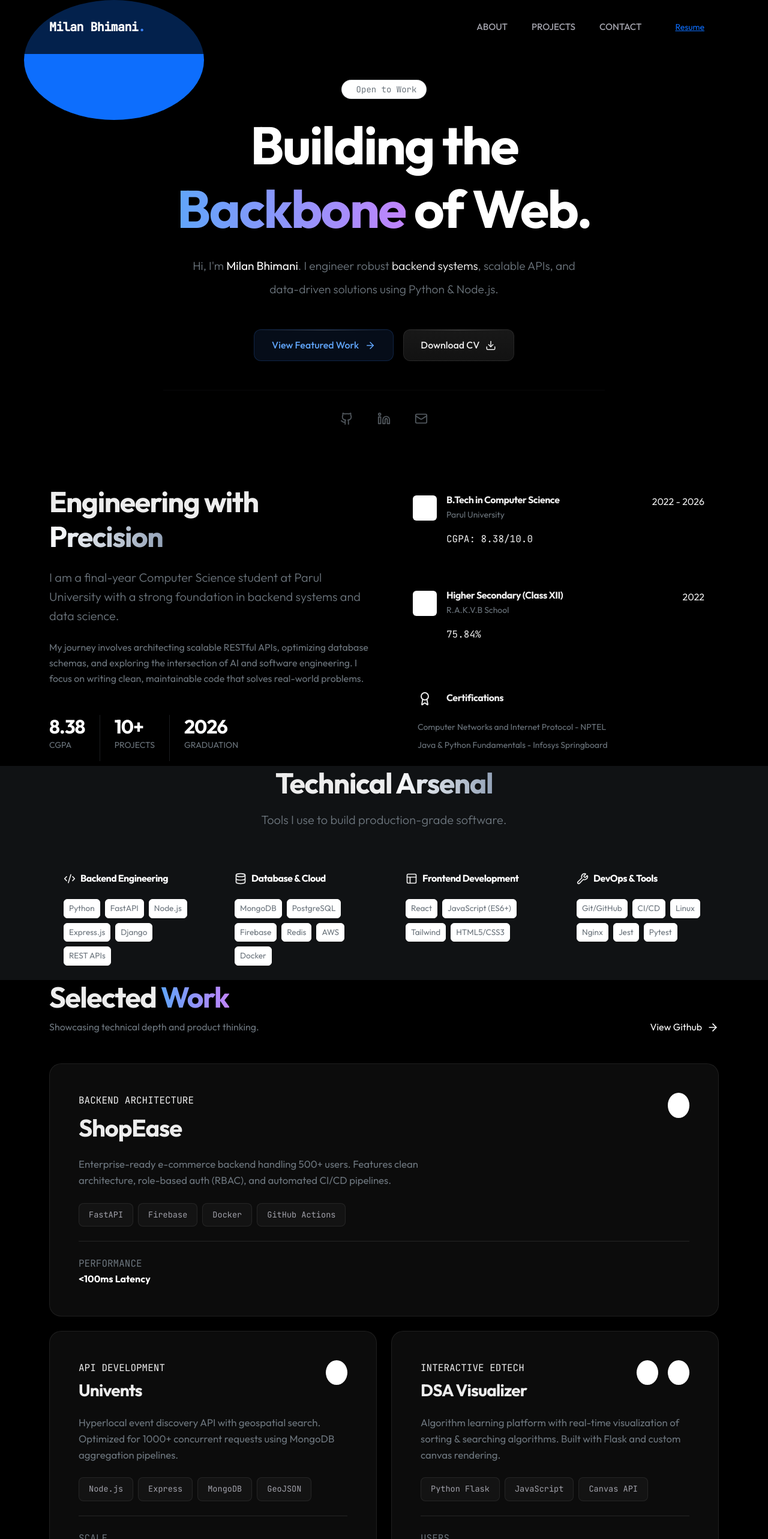
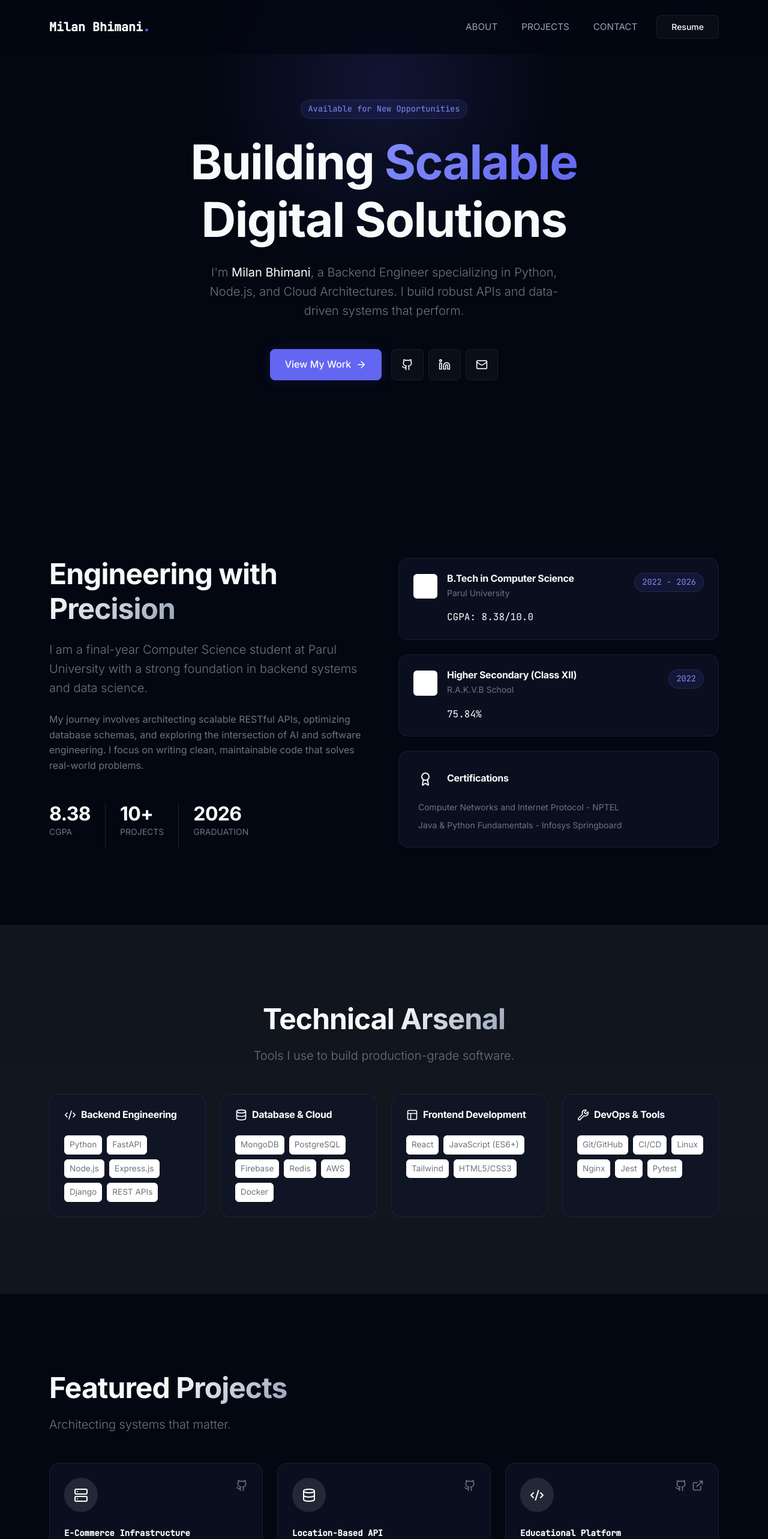
Before and after one commit to Milan-Bhimani/Portfolio, a React (Vite) app: page / in a window 1280 px wide. Shown: the top 2566 px of the page at 60% size. Built offline with nearby package versions, Linux system fonts and the light colour scheme.

Commit message:
applied some ui chagnes

```diff
--- a/src/components/Hero.jsx
+++ b/src/components/Hero.jsx
@@ -1,69 +1,51 @@
 import React from 'react';
 import { Container, Row, Col } from 'react-bootstrap';
 import { motion } from 'framer-motion';
-import { ArrowRight, Github, Linkedin, Mail, Download } from 'lucide-react';
+import { ArrowRight, Github, Linkedin, Mail } from 'lucide-react';
 
 const Hero = () => {
   return (
-    <section className="min-vh-100 d-flex align-items-center position-relative overflow-hidden pt-5">
-      {/* Dynamic Background Elements */}
-      <div className="position-absolute top-0 start-50 translate-middle-x w-100 h-100" style={{ maxWidth: '1200px', pointerEvents: 'none' }}>
-        <div className="position-absolute top-20 start-10 w-25 h-25 bg-primary opacity-10 blur-3xl rounded-circle animate-float" />
-        <div className="position-absolute bottom-20 end-10 w-25 h-25 bg-purple opacity-10 blur-3xl rounded-circle animate-float delay-1" />
-      </div>
+    <section className="min-vh-100 d-flex align-items-center position-relative overflow-hidden">
+      {/* Background Ambient Glow */}
+      <div className="bg-glow-top" />
 
       <Container className="position-relative z-1">
         <Row className="align-items-center">
           <Col lg={8} className="mx-auto text-center">
+            <motion.div
+              initial={{ opacity: 0, y: 20 }}
+              animate={{ opacity: 1, y: 0 }}
+              transition={{ duration: 0.6 }}
+            >
+              <span className="badge-modern mb-4 d-inline-block">
+                Available for New Opportunities
+              </span>
 
-            <motion.div
-              initial={{ opacity: 0, y: 30 }}
-              animate={{ opacity: 1, y: 0 }}
-              transition={{ duration: 0.8, ease: [0.16, 1, 0.3, 1] }}
-            >
-              <div className="d-inline-flex align-items-center gap-2 px-3 py-1 rounded-pill border border-secondary border-opacity-25 bg-white bg-opacity-5 mb-4">
-                <span className="w-2 h-2 rounded-circle bg-success"></span>
-                <span className="small font-mono text-secondary">Open to Work</span>
-              </div>
-
-              <h1 className="display-1 fw-bold mb-4 tracking-tight text-white" style={{ fontSize: 'clamp(3.5rem, 8vw, 5.5rem)' }}>
-                Building the <br />
-                <span className="text-gradient-accent">Backbone</span> of Web.
+              <h1 className="display-1 fw-bold mb-4 tracking-tight">
+                Building <span className="text-accent-gradient">Scalable</span> <br />
+                Digital Solutions
               </h1>
 
-              <p className="lead text-secondary mb-5 mx-auto lh-lg" style={{ maxWidth: '650px', fontSize: '1.2rem' }}>
-                Hi, I'm <strong className="text-white">Milan Bhimani</strong>.
-                I engineer robust <span className="text-white">backend systems</span>,
-                scalable APIs, and data-driven solutions using Python & Node.js.
+              <p className="lead text-secondary mb-5 mx-auto" style={{ maxWidth: '600px' }}>
+                I'm <strong className="text-white">Milan Bhimani</strong>, a Backend Engineer specializing in Python, Node.js, and Cloud Architectures. I build robust APIs and data-driven systems that perform.
               </p>
 
-              <div className="d-flex flex-wrap justify-content-center gap-3">
+              <div className="d-flex justify-content-center gap-3">
                 <motion.a
                   href="#projects"
-                  className="btn-premium btn-glow text-decoration-none"
-                  whileHover={{ scale: 1.02 }}
-                  whileTap={{ scale: 0.98 }}
+                  className="btn-modern btn-primary-glow"
+                  whileHover={{ scale: 1.05 }}
+                  whileTap={{ scale: 0.95 }}
                 >
-                  View Featured Work <ArrowRight size={18} />
+                  View My Work <ArrowRight size={18} />
                 </motion.a>
 
-                <motion.a
-                  href="/resume/Milan_Resume.pdf"
-                  target="_blank"
-                  className="btn-premium text-decoration-none"
-                  whileHover={{ scale: 1.02 }}
-                  whileTap={{ scale: 0.98 }}
-                >
-                  Download CV <Download size={18} />
-                </motion.a>
+                <div className="d-flex gap-2">
+                  <SocialLink href="https://github.com/Milan-Bhimani" icon={<Github size={20} />} />
+                  <SocialLink href="https://linkedin.com/in/bhimani-milan-h" icon={<Linkedin size={20} />} />
+                  <SocialLink href="mailto:milanhbhimani@gmail.com" icon={<Mail size={20} />} />
+                </div>
               </div>
-
-              <div className="mt-5 pt-4 border-top border-secondary border-opacity-10 d-flex justify-content-center gap-4 opacity-75">
-                <SocialLink href="https://github.com/Milan-Bhimani" icon={<Github size={22} />} />
-                <SocialLink href="https://linkedin.com/in/bhimani-milan-h" icon={<Linkedin size={22} />} />
-                <SocialLink href="mailto:milanhbhimani@gmail.com" icon={<Mail size={22} />} />
-              </div>
-
             </motion.div>
           </Col>
         </Row>
@@ -73,15 +55,15 @@ const Hero = () => {
 };
 
 const SocialLink = ({ href, icon }) => (
-  <a
+  <motion.a
     href={href}
     target="_blank"
     rel="noopener noreferrer"
-    className="text-secondary hover-text-white transition-colors p-2"
-    style={{ transition: 'color 0.2s' }}
+    className="btn-modern px-3"
+    whileHover={{ y: -3, color: 'white', borderColor: 'rgba(255,255,255,0.2)' }}
   >
     {icon}
-  </a>
+  </motion.a>
 );
 
 export default Hero;
--- a/src/components/Layout.jsx
+++ b/src/components/Layout.jsx
@@ -27,7 +27,7 @@ const Layout = ({ children }) => {
         }}
       >
         <Container>
-          <Navbar.Brand href="#" className="fw-bold font-mono text-white tracking-tight">
+          <Navbar.Brand href="#" className="fw-bold font-mono text-white">
             Milan Bhimani<span style={{ color: 'var(--accent-primary)' }}>.</span>
           </Navbar.Brand>
 
--- a/src/components/Projects.jsx
+++ b/src/components/Projects.jsx
@@ -1,64 +1,59 @@
 import React from 'react';
 import { Container, Row, Col } from 'react-bootstrap';
 import { motion } from 'framer-motion';
-import { Github, ExternalLink, Server, Database, Code2, ArrowUpRight } from 'lucide-react';
+import { ExternalLink, Github, Database, Server, Code2 } from 'lucide-react';
 
 const Projects = () => {
   const projects = [
     {
       title: "ShopEase",
-      category: "Backend Architecture",
-      description: "Enterprise-ready e-commerce backend handling 500+ users. Features clean architecture, role-based auth (RBAC), and automated CI/CD pipelines.",
-      stack: ["FastAPI", "Firebase", "Docker", "GitHub Actions"],
-      stats: { label: "Performance", value: "<100ms Latency" },
-      links: {
-        github: "https://github.com/Milan-Bhimani/ShopEase",
-        live: "#"
-      },
-      featured: true
+      category: "E-Commerce Infrastructure",
+      description: "A high-performance backend platform featuring clean architecture, achieving 99.9% uptime and sub-100ms response times.",
+      tech: ["FastAPI", "Firebase", "Docker", "Redis"],
+      stats: ["99.9% Uptime", "<100ms Latency"],
+      githubLink: "https://github.com/Milan-Bhimani/ShopEase",
+      liveLink: "#",
+      icon: <Server size={24} className="text-white" />
     },
     {
       title: "Univents",
-      category: "API Development",
-      description: "Hyperlocal event discovery API with geospatial search. Optimized for 1000+ concurrent requests using MongoDB aggregation pipelines.",
-      stack: ["Node.js", "Express", "MongoDB", "GeoJSON"],
-      stats: { label: "Scale", value: "1k+ RPS" },
-      links: {
-        github: "https://github.com/Milan-Bhimani/Univents",
-        live: "#"
-      },
-      featured: false
+      category: "Location-Based API",
+      description: "Hyperlocal event discovery API handling 1k+ concurrent requests. Features geospatial indexing and advanced aggregation pipelines.",
+      tech: ["Node.js", "MongoDB", "Express", "GeoJSON"],
+      stats: ["1k+ RPS", "85% Coverage"],
+      githubLink: "https://github.com/Milan-Bhimani/Univents",
+      liveLink: "#",
+      icon: <Database size={24} className="text-white" />
     },
     {
       title: "DSA Visualizer",
-      category: "Interactive EdTech",
-      description: "Algorithm learning platform with real-time visualization of sorting & searching algorithms. Built with Flask and custom canvas rendering.",
-      stack: ["Python Flask", "JavaScript", "Canvas API"],
-      stats: { label: "Users", value: "500+ Students" },
-      links: {
-        github: "https://github.com/Milan-Bhimani/DSA-Visualizer",
-        live: "https://dsa-visualizer-git-main-milans-projects-22ba0caf.vercel.app/"
-      },
-      featured: false
+      category: "Educational Platform",
+      description: "Interactive algorithm learning platform visualizing sorting & searching algorithms with real-time execution control.",
+      tech: ["Flask", "JavaScript", "Canvas API"],
+      stats: ["500+ Students", "Interactive UI"],
+      githubLink: "https://github.com/Milan-Bhimani/DSA-Visualizer",
+      liveLink: "https://dsa-visualizer-git-main-milans-projects-22ba0caf.vercel.app/",
+      icon: <Code2 size={24} className="text-white" />
     }
   ];
 
   return (
     <section id="projects" className="section-padding position-relative">
       <Container>
-        <div className="d-flex flex-column flex-md-row justify-content-between align-items-end mb-5">
-          <div>
-            <h2 className="display-5 fw-bold mb-2">Selected <span className="text-gradient-accent">Work</span></h2>
-            <p className="text-secondary mb-0">Showcasing technical depth and product thinking.</p>
-          </div>
-          <a href="https://github.com/Milan-Bhimani" target="_blank" className="btn-link text-decoration-none text-white d-flex align-items-center gap-2 mt-3 mt-md-0 group">
-            View Github <ArrowRight size={18} className="transition-transform group-hover-translate-x" />
-          </a>
+        <div className="mb-5">
+          <motion.div
+            initial={{ opacity: 0, y: 20 }}
+            whileInView={{ opacity: 1, y: 0 }}
+            viewport={{ once: true }}
+          >
+            <h2 className="display-5 fw-bold mb-3">Featured <span className="text-gradient">Projects</span></h2>
+            <p className="text-secondary lead">Architecting systems that matter.</p>
+          </motion.div>
         </div>
 
         <Row className="g-4">
           {projects.map((project, index) => (
-            <Col lg={project.featured ? 12 : 6} key={index}>
+            <Col lg={4} md={6} key={index}>
               <ProjectCard project={project} index={index} />
             </Col>
           ))}
@@ -76,64 +71,53 @@ const ProjectCard = ({ project, index }) => (
     transition={{ delay: index * 0.1 }}
     className="h-100"
   >
-    <div className="glass-panel p-4 p-md-5 h-100 d-flex flex-column position-relative overflow-hidden group">
+    <div className="glass-card p-4 h-100 d-flex flex-column position-relative overflow-hidden group">
+      {/* Hover Gradient Effect */}
+      <div className="position-absolute top-0 start-0 w-100 h-100 bg-gradient-to-br from-indigo-500/10 to-transparent opacity-0 group-hover:opacity-100 transition-opacity duration-500" />
 
-      <div className="d-flex justify-content-between align-items-start mb-4">
-        <div>
-          <span className="font-mono text-xs text-accent-primary tracking-wider text-uppercase mb-2 d-block">
-            {project.category}
-          </span>
-          <h3 className={`fw-bold mb-0 ${project.featured ? 'display-6' : 'h3'}`}>
-            {project.title}
-          </h3>
+      <div className="d-flex justify-content-between align-items-start mb-4 position-relative z-1">
+        <div className="p-3 rounded-circle bg-white bg-opacity-10 backdrop-blur-sm">
+          {project.icon}
         </div>
-
-        <div className="d-flex gap-3">
-          <a href={project.links.github} className="p-2 rounded-circle bg-white bg-opacity-5 hover-bg-opacity-10 text-white transition-colors" title="View Code">
+        <div className="d-flex gap-2">
+          <a href={project.githubLink} className="text-secondary hover-text-white transition-colors">
             <Github size={20} />
           </a>
-          {project.links.live !== "#" && (
-            <a href={project.links.live} className="p-2 rounded-circle bg-white bg-opacity-5 hover-bg-opacity-10 text-white transition-colors" title="Live Demo">
+          {project.liveLink !== "#" && (
+            <a href={project.liveLink} className="text-secondary hover-text-white transition-colors">
               <ExternalLink size={20} />
             </a>
           )}
         </div>
       </div>
 
-      <p className="text-secondary mb-4" style={{ maxWidth: '600px', fontSize: '1.05rem' }}>
-        {project.description}
-      </p>
+      <div className="mb-4 position-relative z-1 flex-grow-1">
+        <span className="text-accent-primary font-mono small fw-bold mb-2 d-block">
+          {project.category}
+        </span>
+        <h3 className="h4 fw-bold mb-3">{project.title}</h3>
+        <p className="text-secondary small mb-4">
+          {project.description}
+        </p>
 
-      <div className="mt-auto">
         <div className="d-flex flex-wrap gap-2 mb-4">
-          {project.stack.map((tech, i) => (
-            <span key={i} className="skill-tag">
-              {tech}
+          {project.tech.map((t, i) => (
+            <span key={i} className="badge-modern text-xs">
+              {t}
             </span>
           ))}
         </div>
-
-        <div className="pt-4 border-top border-white border-opacity-10 d-flex align-items-center gap-3">
-          <div className="d-flex flex-column">
-            <span className="text-xs text-secondary font-mono text-uppercase">{project.stats.label}</span>
-            <span className="text-white fw-bold">{project.stats.value}</span>
-          </div>
-        </div>
       </div>
 
+      <div className="d-flex gap-3 pt-3 border-top border-white border-opacity-10 position-relative z-1">
+        {project.stats.map((stat, i) => (
+          <div key={i}>
+            <p className="font-mono text-xs text-secondary mb-0">{stat}</p>
+          </div>
+        ))}
+      </div>
     </div>
   </motion.div>
 );
 
-// Helper for hover arrow effect in the header link
-const ArrowRight = ({ className }) => (
-  <svg
-    width="20" height="20" viewBox="0 0 24 24" fill="none" stroke="currentColor" strokeWidth="2" strokeLinecap="round" strokeLinejoin="round"
-    className={className}
-  >
-    <path d="M5 12h14" />
-    <path d="m12 5 7 7-7 7" />
-  </svg>
-);
-
 export default Projects;
--- a/src/index.css
+++ b/src/index.css
@@ -1,28 +1,27 @@
-@import url('https://fonts.googleapis.com/css2?family=Outfit:wght@300;400;500;600;700;800&family=JetBrains+Mono:wght@400;500&display=swap');
+@import url('https://fonts.googleapis.com/css2?family=Inter:wght@300;400;500;600;700;800&family=JetBrains+Mono:wght@400;500&display=swap');
 
 :root {
-  /* Ultra-Modern Dark Theme */
-  --bg-deep: #000000;
-  --bg-surface: #0a0a0a;
-  --bg-card: rgba(20, 20, 20, 0.6);
+  /* Modern Tech Palette */
+  --bg-primary: #030712;   /* Deepest Blue/Black */
+  --bg-secondary: #0f172a; /* Slate 900 */
+  --bg-tertiary: #1e293b;  /* Slate 800 */
 
-  --text-primary: #ededed;
-  --text-secondary: #a1a1aa;
-  --text-tertiary: #52525b;
+  --text-primary: #f8fafc; /* Slate 50 */
+  --text-secondary: #94a3b8; /* Slate 400 */
 
-  --accent-primary: #3b82f6; /* Electric Blue */
-  --accent-secondary: #8b5cf6; /* Violet */
-  --accent-glow: rgba(59, 130, 246, 0.5);
+  --accent-primary: #6366f1; /* Indigo 500 */
+  --accent-glow: rgba(99, 102, 241, 0.15);
 
-  --border-subtle: rgba(255, 255, 255, 0.08);
-  --border-highlight: rgba(255, 255, 255, 0.15);
+  --border-color: rgba(148, 163, 184, 0.1);
+  --border-hover: rgba(148, 163, 184, 0.2);
 
-  --font-main: 'Outfit', sans-serif;
+  /* Fonts */
+  --font-main: 'Inter', sans-serif;
   --font-mono: 'JetBrains Mono', monospace;
 }
 
 body {
-  background-color: var(--bg-deep);
+  background-color: var(--bg-primary);
   color: var(--text-primary);
   font-family: var(--font-main);
   line-height: 1.6;
@@ -30,181 +29,147 @@ body {
   -webkit-font-smoothing: antialiased;
 }
 
-/* Background Ambiance */
-.ambient-glow {
-  position: fixed;
-  top: 0;
-  left: 0;
-  width: 100vw;
-  height: 100vh;
-  background:
-    radial-gradient(circle at 15% 50%, rgba(59, 130, 246, 0.08), transparent 25%),
-    radial-gradient(circle at 85% 30%, rgba(139, 92, 246, 0.08), transparent 25%);
-  pointer-events: none;
-  z-index: -1;
+/* Selection Color */
+::selection {
+  background: var(--accent-primary);
+  color: white;
 }
 
 /* Typography */
 h1, h2, h3, h4, h5, h6 {
+  letter-spacing: -0.02em;
   font-weight: 700;
-  letter-spacing: -0.03em;
   color: var(--text-primary);
 }
 
-.font-mono { font-family: var(--font-mono); }
-.tracking-tight { letter-spacing: -0.03em; }
-.tracking-wide { letter-spacing: 0.1em; }
+.font-mono {
+  font-family: var(--font-mono);
+}
 
 .text-gradient {
-  background: linear-gradient(to right, #fff, #94a3b8);
+  background: linear-gradient(135deg, #fff 0%, #94a3b8 100%);
   -webkit-background-clip: text;
   -webkit-text-fill-color: transparent;
 }
 
-.text-gradient-accent {
-  background: linear-gradient(to right, #60a5fa, #c084fc);
+.text-accent-gradient {
+  background: linear-gradient(135deg, #818cf8 0%, #6366f1 100%);
   -webkit-background-clip: text;
   -webkit-text-fill-color: transparent;
 }
 
-/* Premium Buttons */
-.btn-premium {
-  position: relative;
-  background: linear-gradient(180deg, rgba(30, 30, 30, 0.8), rgba(20, 20, 20, 0.9));
-  border: 1px solid var(--border-subtle);
+/* Modern Button */
+.btn-modern {
+  background: rgba(255, 255, 255, 0.03);
+  border: 1px solid var(--border-color);
   color: var(--text-primary);
-  padding: 0.8rem 1.8rem;
-  border-radius: 12px;
+  padding: 0.75rem 1.5rem;
+  border-radius: 8px;
   font-weight: 500;
-  transition: all 0.3s ease;
-  overflow: hidden;
+  transition: all 0.3s cubic-bezier(0.4, 0, 0.2, 1);
+  font-family: var(--font-main);
+  text-decoration: none;
   display: inline-flex;
   align-items: center;
-  gap: 0.6rem;
-  text-decoration: none;
-  box-shadow: 0 4px 6px -1px rgba(0, 0, 0, 0.1), 0 2px 4px -1px rgba(0, 0, 0, 0.06);
+  gap: 0.5rem;
 }
 
-.btn-premium::before {
-  content: '';
-  position: absolute;
-  top: 0;
-  left: 0;
-  right: 0;
-  height: 1px;
-  background: linear-gradient(90deg, transparent, rgba(255,255,255,0.2), transparent);
+.btn-modern:hover {
+  background: rgba(255, 255, 255, 0.08);
+  border-color: var(--text-secondary);
+  color: white;
+  transform: translateY(-2px);
+  box-shadow: 0 4px 12px rgba(0, 0, 0, 0.1);
 }
 
-.btn-premium:hover {
-  border-color: var(--text-tertiary);
-  transform: translateY(-2px);
-  box-shadow: 0 10px 15px -3px rgba(0, 0, 0, 0.2);
-  color: #fff;
+.btn-primary-glow {
+  background: var(--accent-primary);
+  border: 1px solid var(--accent-primary);
+  color: white;
+  box-shadow: 0 0 20px var(--accent-glow);
 }
 
-.btn-glow {
-  background: rgba(59, 130, 246, 0.1);
-  border: 1px solid rgba(59, 130, 246, 0.2);
-  color: #60a5fa;
+.btn-primary-glow:hover {
+  background: #4f46e5;
+  box-shadow: 0 0 30px rgba(99, 102, 241, 0.4);
 }
 
-.btn-glow:hover {
-  background: rgba(59, 130, 246, 0.15);
-  border-color: rgba(59, 130, 246, 0.4);
-  box-shadow: 0 0 20px rgba(59, 130, 246, 0.2);
+/* Glass Card */
+.glass-card {
+  background: rgba(15, 23, 42, 0.6);
+  backdrop-filter: blur(12px);
+  border: 1px solid var(--border-color);
+  border-radius: 16px;
+  transition: all 0.3s ease;
 }
 
-/* Glass Cards */
-.glass-panel {
-  background: var(--bg-card);
-  backdrop-filter: blur(16px);
-  -webkit-backdrop-filter: blur(16px);
-  border: 1px solid var(--border-subtle);
-  border-radius: 20px;
-  transition: all 0.4s cubic-bezier(0.4, 0, 0.2, 1);
+.glass-card:hover {
+  border-color: var(--border-hover);
+  transform: translateY(-2px);
+  box-shadow: 0 8px 30px rgba(0, 0, 0, 0.12);
 }
 
-.glass-panel:hover {
-  border-color: var(--border-highlight);
-  transform: translateY(-4px);
-  background: rgba(30, 30, 30, 0.7);
-  box-shadow: 0 20px 40px -12px rgba(0, 0, 0, 0.5);
+/* Scrollbar */
+::-webkit-scrollbar {
+  width: 10px;
 }
 
-/* Bento Grid Utilities */
-.bento-grid {
-  display: grid;
-  gap: 1.5rem;
+::-webkit-scrollbar-track {
+  background: var(--bg-primary);
 }
 
-/* Skill Tags */
-.skill-tag {
-  background: rgba(255, 255, 255, 0.03);
-  border: 1px solid var(--border-subtle);
-  padding: 0.5rem 1rem;
-  border-radius: 8px;
-  font-size: 0.85rem;
-  color: var(--text-secondary);
-  transition: all 0.2s ease;
-  font-family: var(--font-mono);
+::-webkit-scrollbar-thumb {
+  background: var(--bg-tertiary);
+  border-radius: 5px;
+  border: 2px solid var(--bg-primary);
 }
 
-.skill-tag:hover {
-  background: rgba(255, 255, 255, 0.08);
-  color: var(--text-primary);
-  border-color: var(--text-tertiary);
+::-webkit-scrollbar-thumb:hover {
+  background: var(--text-secondary);
+}
+
+/* Utilities */
+.section-padding {
+  padding: 8rem 0;
+}
+
+.badge-modern {
+  background: rgba(99, 102, 241, 0.1);
+  color: #818cf8;
+  border: 1px solid rgba(99, 102, 241, 0.2);
+  padding: 0.25rem 0.75rem;
+  border-radius: 20px;
+  font-size: 0.85rem;
+  font-family: var(--font-mono);
 }
 
 /* Navigation */
 .navbar {
-  background: rgba(0, 0, 0, 0.7) !important;
-  backdrop-filter: blur(20px);
-  border-bottom: 1px solid var(--border-subtle);
+  background: rgba(3, 7, 18, 0.8) !important;
+  backdrop-filter: blur(8px);
+  border-bottom: 1px solid var(--border-color);
   padding: 1rem 0;
 }
 
 .nav-link {
+  color: var(--text-secondary) !important;
   font-size: 0.95rem;
-  font-weight: 500;
-  color: var(--text-secondary) !important;
-  transition: color 0.2s;
+  transition: color 0.2s ease;
 }
 
 .nav-link:hover {
-  color: var(--text-primary) !important;
+  color: white !important;
 }
 
-/* Animations */
-@keyframes float {
-  0% { transform: translateY(0px); }
-  50% { transform: translateY(-10px); }
-  100% { transform: translateY(0px); }
+/* Background Gradients */
+.bg-glow-top {
+  position: absolute;
+  top: -20%;
+  left: 50%;
+  transform: translateX(-50%);
+  width: 600px;
+  height: 600px;
+  background: radial-gradient(circle, rgba(99, 102, 241, 0.15) 0%, transparent 70%);
+  pointer-events: none;
+  z-index: 0;
 }
-
-.animate-float {
-  animation: float 6s ease-in-out infinite;
-}
-
-.delay-1 { animation-delay: 1s; }
-.delay-2 { animation-delay: 2s; }
-
-/* Custom Scrollbar */
-::-webkit-scrollbar {
-  width: 8px;
-}
-::-webkit-scrollbar-track {
-  background: var(--bg-deep);
-}
-::-webkit-scrollbar-thumb {
-  background: #333;
-  border-radius: 4px;
-}
-::-webkit-scrollbar-thumb:hover {
-  background: #555;
-}
-
-/* Selection */
-::selection {
-  background: rgba(59, 130, 246, 0.3);
-  color: #fff;
-}
```
